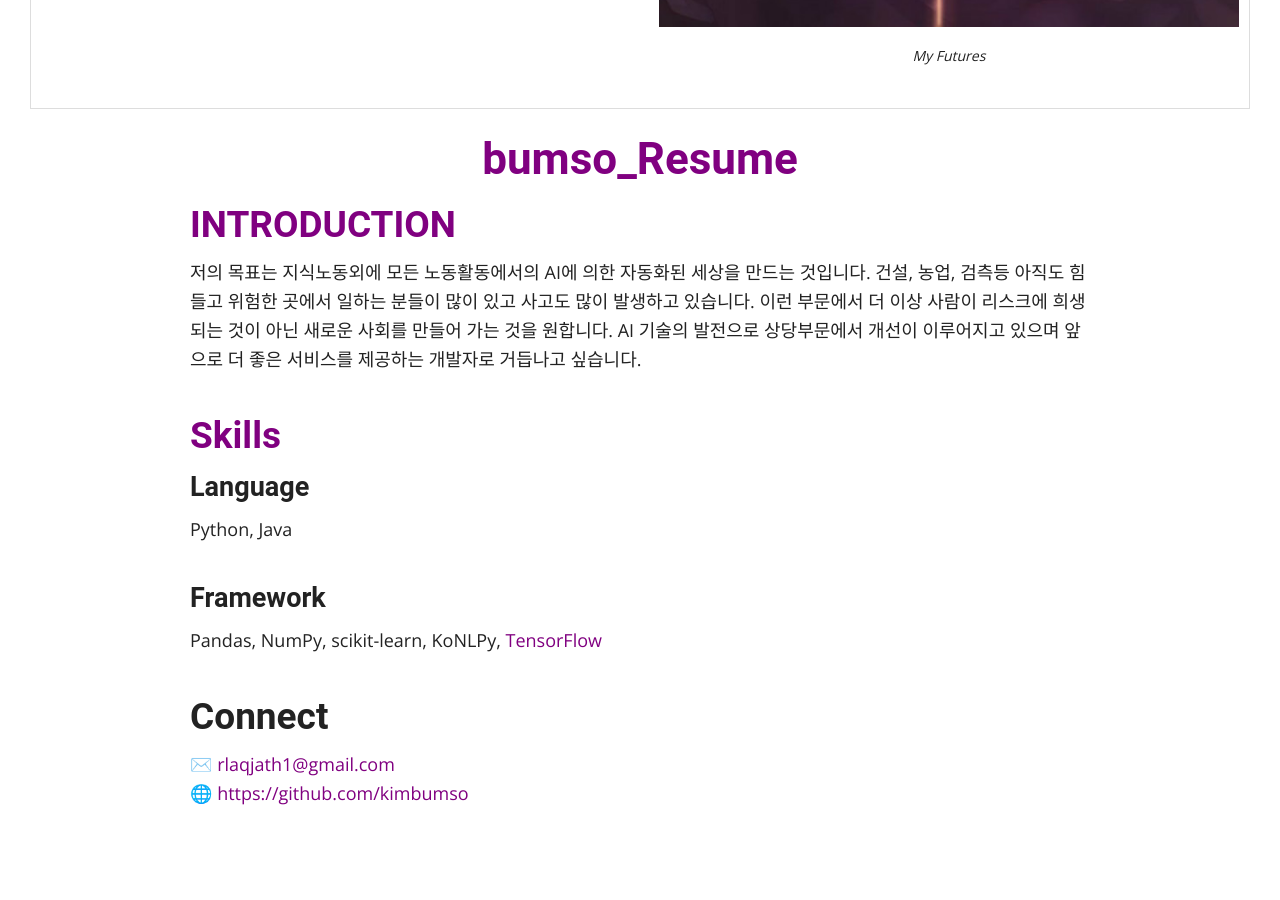
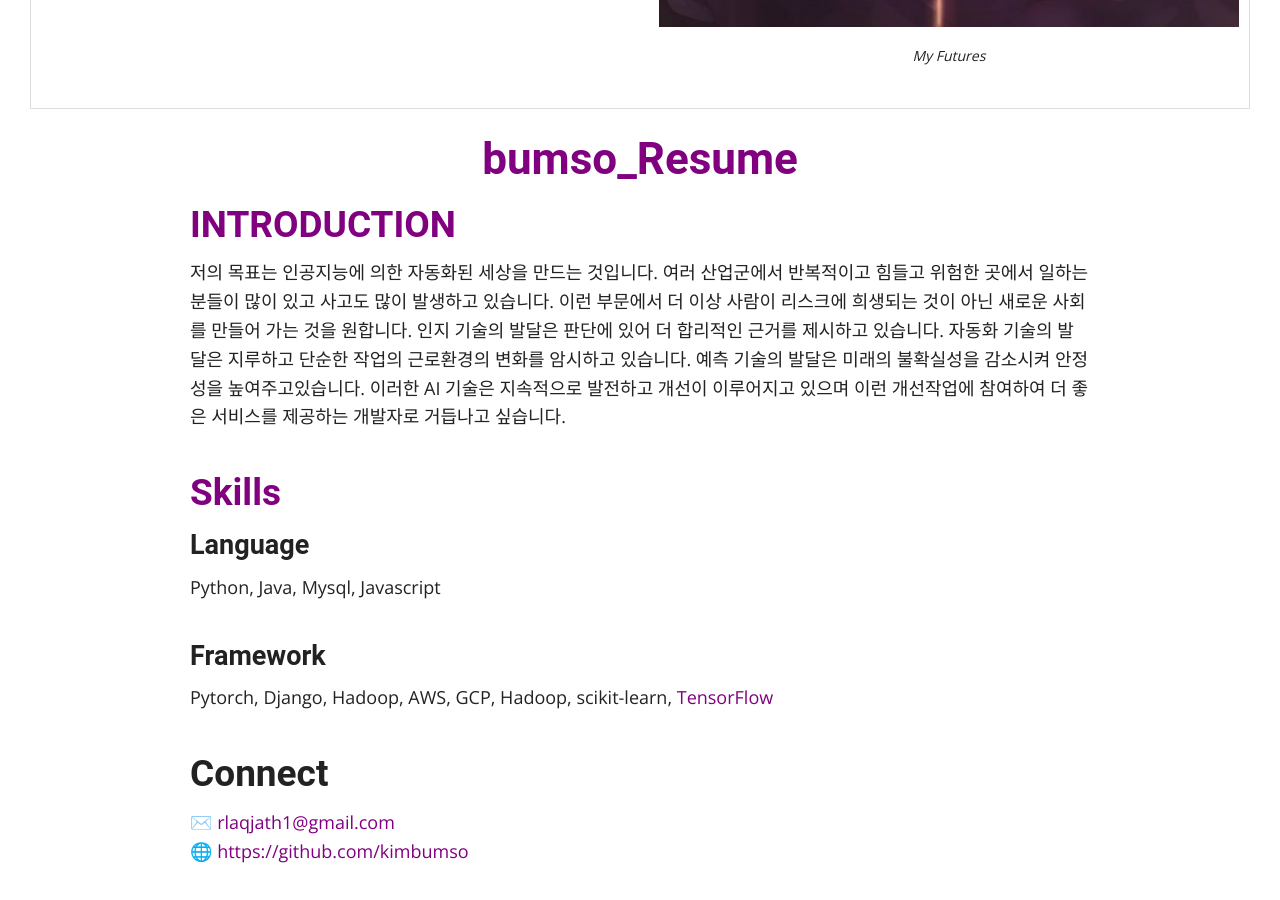
Before and after one commit to kimbumso/kimbumso.github.io, a Jekyll site: the page built from about.md, in a window 1280 px wide and 900 px high, scrolled down 1180 px. Built offline with Jekyll 4.4.1, drawn with Linux system fonts in a browser that asks for light colours; nearby versions of some CDN libraries.

Commit message:
about 수정

```diff
--- a/about.md
+++ b/about.md
@@ -55,15 +55,15 @@ This is my personal blog. It currently has {{ site.posts | size }} posts in {{ s
 
 ## [INTRODUCTION]()
 
-저의 목표는 지식노동외에 모든 노동활동에서의 AI에 의한 자동화된 세상을 만드는 것입니다. 건설, 농업, 검측등 아직도 힘들고 위험한 곳에서 일하는 분들이 많이 있고 사고도 많이 발생하고 있습니다. 이런 부문에서 더 이상 사람이 리스크에 희생되는 것이 아닌 새로운 사회를 만들어 가는 것을 원합니다. AI 기술의 발전으로 상당부문에서 개선이 이루어지고 있으며 앞으로 더 좋은 서비스를 제공하는 개발자로 거듭나고 싶습니다.
+저의 목표는 인공지능에 의한 자동화된 세상을 만드는 것입니다. 여러 산업군에서 반복적이고 힘들고 위험한 곳에서 일하는 분들이 많이 있고 사고도 많이 발생하고 있습니다. 이런 부문에서 더 이상 사람이 리스크에 희생되는 것이 아닌 새로운 사회를 만들어 가는 것을 원합니다. 인지 기술의 발달은 판단에 있어 더 합리적인 근거를 제시하고 있습니다. 자동화 기술의 발달은 지루하고 단순한 작업의 근로환경의 변화를 암시하고 있습니다. 예측 기술의 발달은 미래의 불확실성을 감소시켜 안정성을 높여주고있습니다. 이러한 AI 기술은 지속적으로 발전하고 개선이 이루어지고 있으며 이런 개선작업에 참여하여 더 좋은 서비스를 제공하는 개발자로 거듭나고 싶습니다.
 
 ## [Skills]()
 
 ### Language
-Python, Java
+Python, Java, Mysql, Javascript
 
 ### Framework
-Pandas, NumPy, scikit-learn, KoNLPy, [TensorFlow](https://github.com/kimbumso)
+Pytorch, Django, Hadoop, AWS, GCP, Hadoop, scikit-learn, [TensorFlow](https://github.com/kimbumso)
 
 <h2>Connect</h2>
 ✉️ [rlaqjath1@gmail.com]()
```
